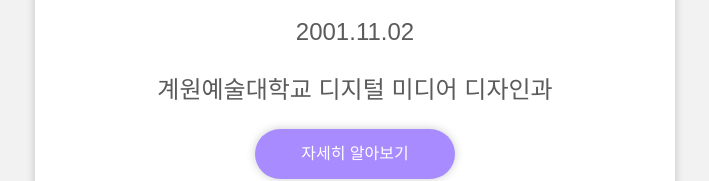
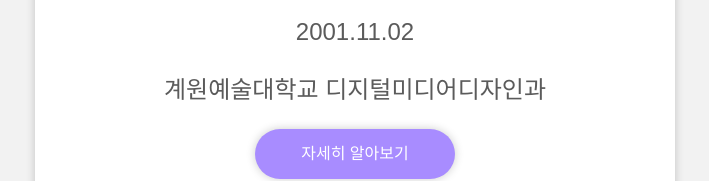
Before and after one commit to jaerim1102/jaerim, a plain HTML site: page index.html in a window 1280 px wide. Shown: the part 444-625 px from the top of the page, without its empty margins (285-994 px from the left). Drawn offline with Linux system fonts and the light colour scheme.

Commit message:
Update index.html

```diff
--- a/index.html
+++ b/index.html
@@ -68,7 +68,7 @@
   <div class="info">
     <img class="profile-img" src="https://img1.daumcdn.net/thumb/R1280x0/?scode=mtistory2&fname=https%3A%2F%2Fblog.kakaocdn.net%2Fdn%2FbwjakO%2FbtrUVkprKot%2FMIp8WFlDtHrNBLQcEykYQk%2Fimg.jpg" alt="프로필 사진">
     <p>2001.11.02</p>
-    <p>계원예술대학교 디지털 미디어 디자인과</p>
+    <p>계원예술대학교 디지털미디어디자인과</p>
     <a class="btn" href="#">자세히 알아보기</a>
   </div>
 </body>
```
